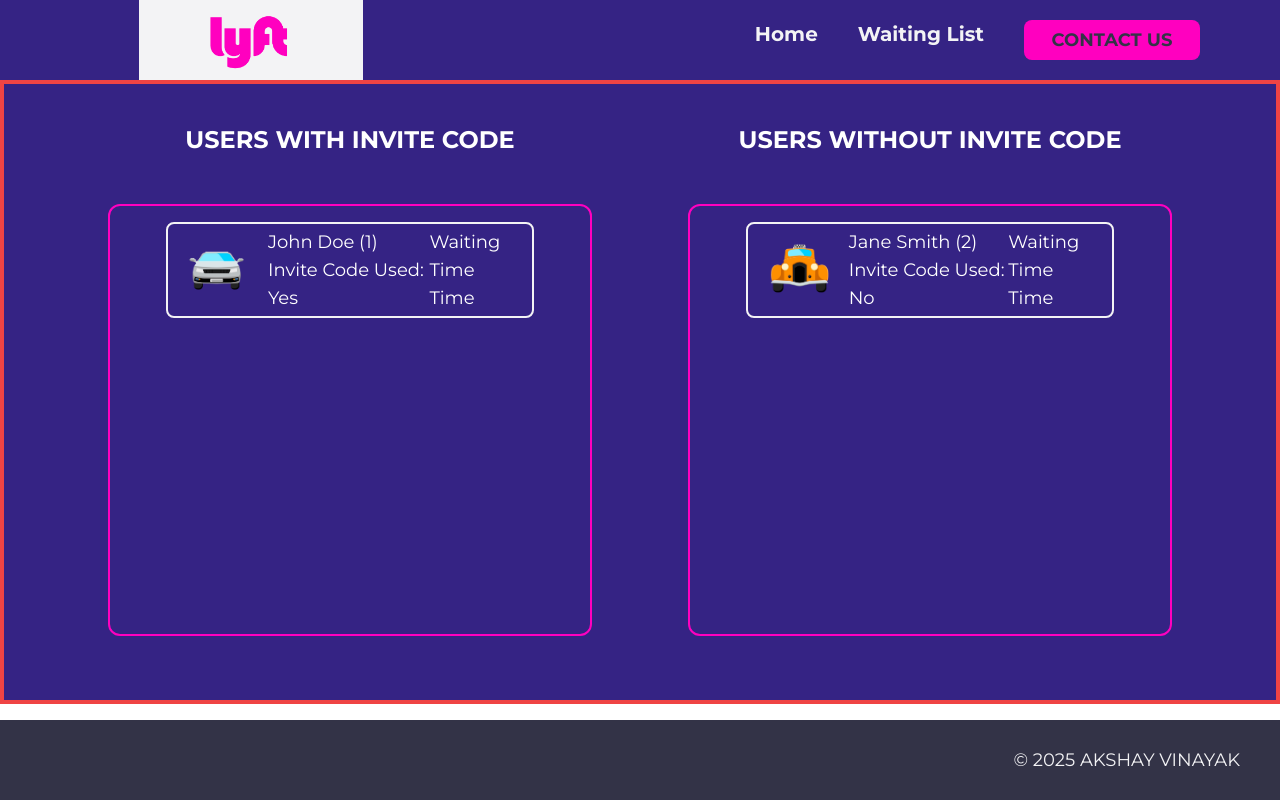
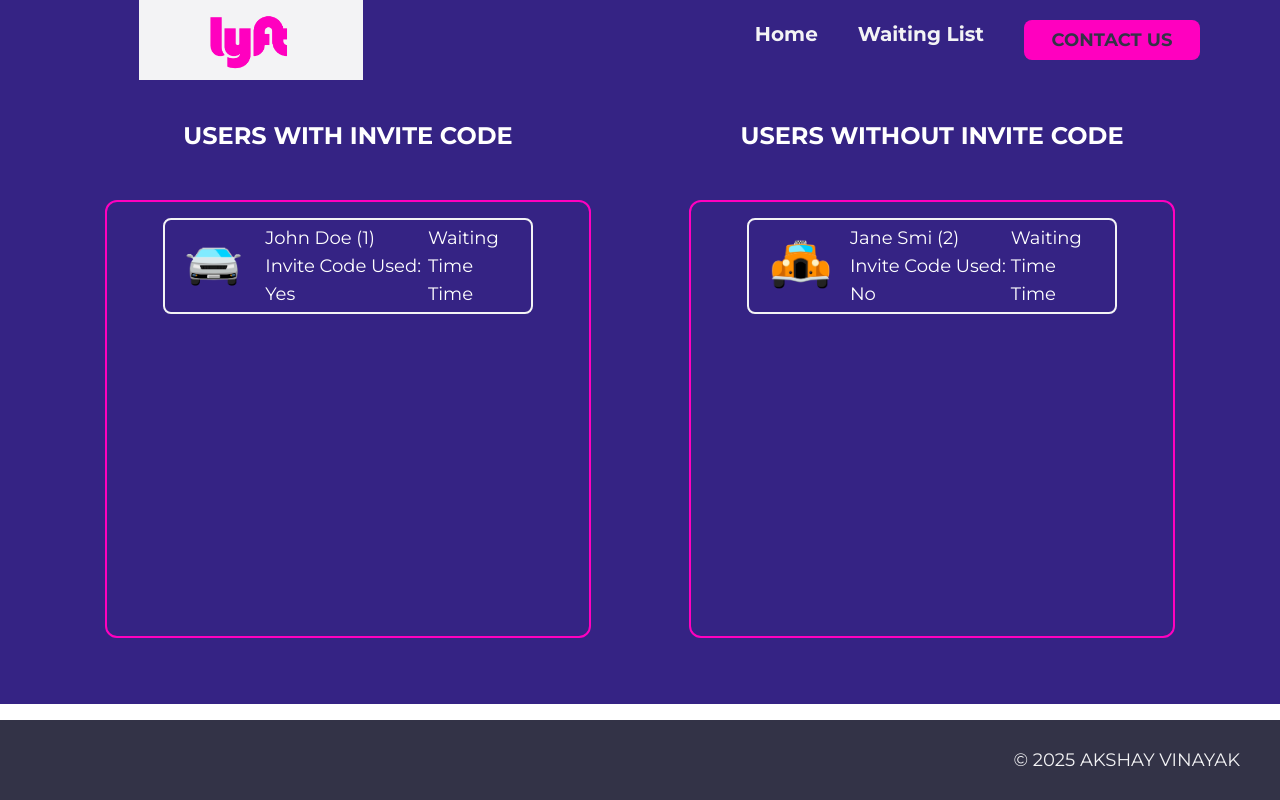
Before and after one commit to akshaykaran/time-traveller-app, a React (Create React App) app: page /waiting-list in a window 1280 px wide. Built offline with nearby package versions, Linux system fonts and the light colour scheme.

Commit message:
adding waiting list creation logic

```diff
--- a/src/Components/Home.js
+++ b/src/Components/Home.js
@@ -2,8 +2,10 @@ import React from "react";
 import { useState } from "react";
 import cars from "../assets/images/waiting_times1.png";
 import useValidation from "../utils/useValidation";
-import { validInviteCodes } from "../utils/mockfile";
+import { validInviteCodes, waitingListData } from "../utils/mockfile";
 import { useNavigate } from "react-router";
+import { useWaitingList } from "../utils/useWaitingList";
+import { getRandomCar } from "../utils/mockfile";
 
 const Home = () => {
   const [userName, setUserName] = useState("");
@@ -12,6 +14,8 @@ const Home = () => {
   const [error, setError] = useState("");
   const validCodes = validInviteCodes;
   const navigate = useNavigate();
+
+  const [waitingList, addUserToList] = useWaitingList(waitingListData);
 
   const code = useValidation(inviteCode, validCodes);
 
@@ -22,7 +26,21 @@ const Home = () => {
       return;
     }
     setError("");
-    navigate("/waiting-list", { state: { userName, inviteCode, code } });
+    addUserToList(userName, code);
+
+    const updatedList = [
+      ...waitingList,
+      {
+        name: userName,
+        hasInviteCode: code,
+        position: code
+          ? waitingList.filter((user) => user.hasInviteCode).length + 1
+          : waitingList.length + 1,
+        car: getRandomCar(),
+      },
+    ];
+
+    navigate("/waiting-list", { state: { waitingList: updatedList } });
   };
 
   return (
--- a/src/Components/WaitingList.js
+++ b/src/Components/WaitingList.js
@@ -1,18 +1,20 @@
 import React from "react";
 import UserCard from "./UserCard";
 import { waitingListData } from "../utils/mockfile";
+import { useLocation } from "react-router";
 
-function WaitingList() {
-  // Filter users with and without invite codes
-  const usersWithInviteCode = waitingListData.filter(
-    (user) => user.hasInviteCode
-  );
-  const usersWithoutInviteCode = waitingListData.filter(
+const WaitingList = () => {
+  const location = useLocation();
+  console.log("location", location);
+  const waitingList = location.state?.waitingList || waitingListData;
+
+  const usersWithInviteCode = waitingList.filter((user) => user.hasInviteCode);
+  const usersWithoutInviteCode = waitingList.filter(
     (user) => !user.hasInviteCode
   );
 
   return (
-    <div className="w-full h-[78vh] bg-customBlue flex lg:px-14 sm:px-10 overflow-hidden border-4 border-red-500">
+    <div className="w-full h-[78vh] bg-customBlue flex lg:px-14 sm:px-10 overflow-hidden">
       <div className="w-3/6 mt-10">
         <div className="flex justify-center items-center">
           <h1 className="text-2xl font-montserrat font-bold text-white align-middle mb-12">
@@ -34,7 +36,6 @@ function WaitingList() {
         </div>
       </div>
 
-      {/* Users without Invite Code Section */}
       <div className="w-3/6 mt-10">
         <div className="flex justify-center items-center">
           <h1 className="text-2xl font-montserrat font-bold text-white align-middle mb-12">
@@ -57,6 +58,6 @@ function WaitingList() {
       </div>
     </div>
   );
-}
+};
 
 export default WaitingList;
--- a/src/utils/mockfile.js
+++ b/src/utils/mockfile.js
@@ -28,7 +28,7 @@ const carImage = [
   car12,
 ];
 
-const getRandomCar = () => {
+export const getRandomCar = () => {
   const randomIndex = Math.floor(Math.random() * carImage.length);
   return carImage[randomIndex];
 };
@@ -36,7 +36,7 @@ const getRandomCar = () => {
 export const waitingListData = [
   { name: "John Doe", hasInviteCode: true, position: 1, car: getRandomCar() },
   {
-    name: "Jane Smith",
+    name: "Jane Smi",
     hasInviteCode: false,
     position: 2,
     car: getRandomCar(),
--- a/src/utils/useWaitingList.js
+++ b/src/utils/useWaitingList.js
@@ -1,16 +1,21 @@
 import { useState } from "react";
-
+import { getRandomCar } from "./mockfile";
 export const useWaitingList = (initialList) => {
   const [waitingList, setWaitingList] = useState(initialList);
 
-  const addUserToList = (newUser) => {
-    const hasInviteCode = newUser.hasInviteCode;
+  const addUserToList = (name, hasInviteCode) => {
     const newPosition = hasInviteCode
-      ? waitingList.filter((u) => u.hasInviteCode).length + 1
+      ? waitingList.filter((user) => user.hasInviteCode).length + 1
       : waitingList.length + 1;
 
-    const updatedList = [...waitingList, { ...newUser, position: newPosition }];
-    setWaitingList(updatedList);
+    const newUser = {
+      name,
+      hasInviteCode,
+      position: newPosition,
+      car: getRandomCar(),
+    };
+
+    setWaitingList([...waitingList, newUser]);
   };
 
   return [waitingList, addUserToList];
```
